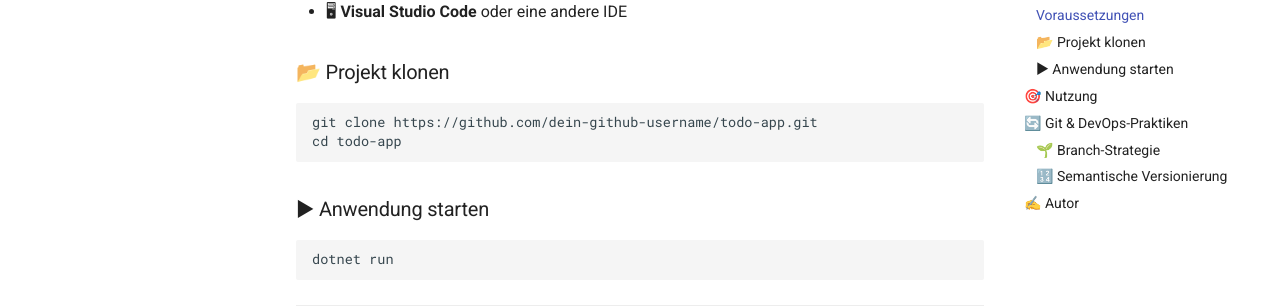
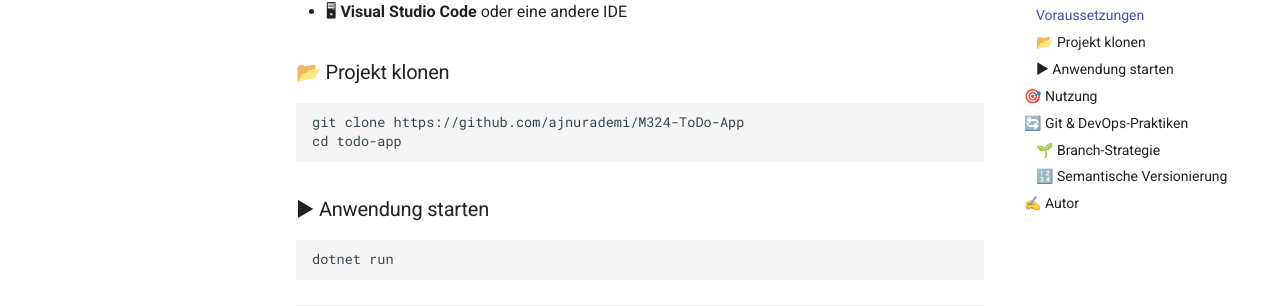
Before and after one commit to ajnurademi/M324-ToDo-App, an MkDocs documentation site: the page built from docs/docs/index.md, in a window 1280 px wide and 1400 px high, scrolled down 433 px. Shown: the part 147-453 px from the top of the window. Built offline with MkDocs 1.6.1 and Material for MkDocs 9.7.7, drawn with Linux system fonts in a browser that asks for light colours; comment, search, counter and statistics services are not loaded; part of the change alters nothing that is shown; some of the changed text lies outside the part shown.

````diff
--- a/docs/docs/index.md
+++ b/docs/docs/index.md
@@ -19,7 +19,7 @@ Das Projekt dient als Beispiel für den **Einsatz von Git und DevOps-Praktiken**
 
 ### 📂 Projekt klonen
 ```sh
-git clone https://github.com/dein-github-username/todo-app.git
+git clone https://github.com/ajnurademi/M324-ToDo-App
 cd todo-app
 ```
 
@@ -73,6 +73,5 @@ Wir nutzen **Semantic Versioning (SemVer)**:
 ---
 
 ## ✍ Autor
-📌 **Dein Name**
-📧 **Deine E-Mail**
-🔗 [GitHub-Profil](https://github.com/dein-github-username)
+🔗 [Ajnur Ademi](https://github.com/ajnurademi)
+🔗 [Aron Herbel](https://github.com/aronherbel)
````
